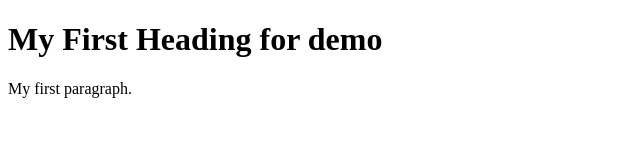
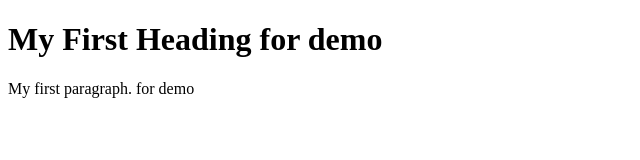
Before and after one commit to akashkumar0711/Reveal, a plain HTML site: page index.html in a window 1280 px wide. Shown: the full height of the page, 0-640 px from the left. Drawn offline with Linux system fonts and the light colour scheme.

Commit message:
Update index.html

```diff
--- a/index.html
+++ b/index.html
@@ -4,7 +4,7 @@
 
 <h1>My First Heading  for demo</h1>
 
-<p>My first paragraph.</p>
+<p>My first paragraph. for demo</p>
 
 </body>
 </html>
```
